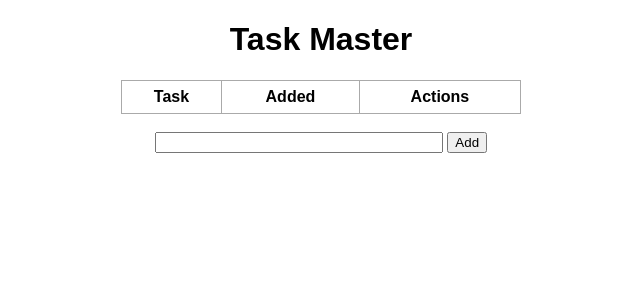
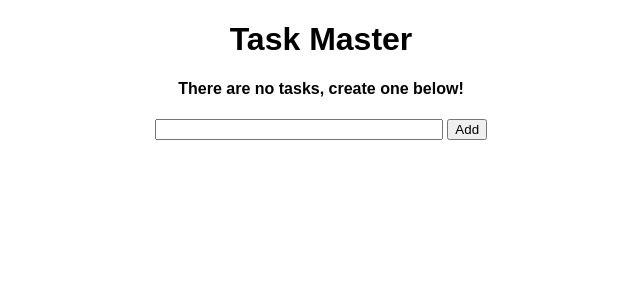
Before and after one commit to jusmccar/TaskMaster, a Flask app: page / in a window 1280 px wide. Shown: the top 300 px of the page, without its empty margins (319-959 px from the left). Run offline with Flask 2, Linux system fonts and the light colour scheme; data that the repository does not hold is empty.

Commit message:
Do not display table if empty

```diff
--- a/templates/index.html
+++ b/templates/index.html
@@ -5,6 +5,9 @@
 {% block body %}
 <div class="content">
     <h1>Task Master</h1>
+    {% if tasks|length < 1 %}
+    <h4>There are no tasks, create one below!</h4>
+    {% else %}
     <table>
         <tr>
             <th>Task</th>
@@ -24,6 +27,7 @@
         {% endfor %}
     </table>
     <br>
+    {% endif %}
     <form action="/" method="POST">
         <input type="text" name="content" id="content">
         <input type="submit" value="Add">
```
